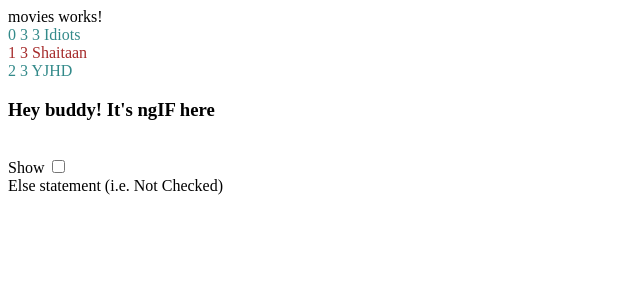
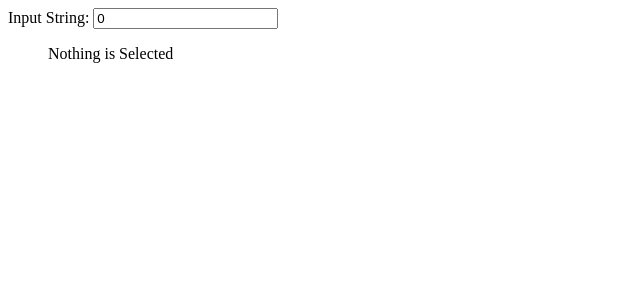
Before and after one commit to saniya-12/Anubhav, an Angular app: page / in a window 1280 px wide. Shown: the top 300 px of the page, without its empty margins (0-640 px from the left). Built offline with nearby package versions, Linux system fonts and the light colour scheme.

Commit message:
ngSwitch

```diff
--- a/src/app/movies/movies.component.html
+++ b/src/app/movies/movies.component.html
@@ -1,38 +1,24 @@
-<p>movies works!</p>
+<!-- <p>movies works!</p> -->
 
-<div name="Choice " id="choice">
-    <p *ngFor="let m of movies; let i = index; let c = count;
-        let o = odd; let e = even;"
-        [ngClass] = '{oddCls:o, evenCls:e}'>
-        {{i}}
-        <!-- Gives the index number -->
-        {{c}}
-        <!-- count the movies -->
-        {{m.name}}
-    </p>
+<div>
+    Input String: <input type="number" [(ngModel)] = "num">
+    <div [ngSwitch] = "num">
+        <ul *ngSwitchCase = '1'>{{movies[0].name}}</ul>
+        <ul *ngSwitchCase = '2'>{{movies[1].name}}</ul>
+        <ul *ngSwitchCase = '3'>{{movies[2].name}}</ul>
+        <ul *ngSwitchCase = 0> Nothing is Selected</ul>
 
-     <h3>
-        Hey buddy! It's ngIF here
-    </h3>
-    <br>
-    <div>
-        Show <input type="checkbox" [(ngModel)] = "showMe" />
+        <ul *ngSwitchDefault>Wait for new movies</ul>
     </div>
-    <!-- <p *ngIf="showMe">
-        showMe is checked
-    </p>
-    <p *ngIf="!showMe">
-        showMe is not checked
-    </p> -->
+</div>
 
-    <p *ngIf = "showMe; then thenBlock2 else elseBlock2">
-        This isnt rendered
-    </p>
-    <ng-template #thenBlock2>
-        <p>If statement (i.e. Checked)</p>
-    </ng-template>
+<!-- <div>
+    Input String: <input type="text" [(ngModel)] = "choice">
+    <div [ngSwitch] = "choice">
+        <ul *ngSwitchCase = '"1"'>{{movies[0].name}}</ul>
+        <ul *ngSwitchCase = '"2"'>{{movies[1].name}}</ul>
+        <ul *ngSwitchCase = '"3"'>{{movies[2].name}}</ul>
 
-    <ng-template #elseBlock2>
-        <p>Else statement (i.e. Not Checked)</p>
-    </ng-template>
-</div>
+        <ul *ngSwitchDefault>Wait for new movies</ul>
+    </div>
+</div> -->
--- a/src/app/movies/movies.component.ts
+++ b/src/app/movies/movies.component.ts
@@ -1,4 +1,4 @@
-import { NgClass, NgFor, NgIf } from '@angular/common';
+import { CommonModule, NgClass, NgFor, NgIf, NgSwitch } from '@angular/common';
 import { Component } from '@angular/core';
 import { movie } from './movie';
 import { FormsModule } from '@angular/forms';
@@ -7,7 +7,7 @@ import { FormsModule } from '@angular/forms';
 @Component({
   selector: 'app-movies',
   standalone: true,
-  imports: [NgFor,NgClass, NgIf, FormsModule],
+  imports: [NgFor,NgClass, NgIf, FormsModule, NgSwitch, CommonModule],
   templateUrl: './movies.component.html',
   styleUrl: './movies.component.css'
 })
@@ -16,5 +16,7 @@ export class MoviesComponent {
   // ctrl + space
 
   showMe:boolean = false;
+  num:number = 0;
+  // choice:string = "";
 
 }
```
Also changed, not shown: src/app/movies/understnd.txt.
